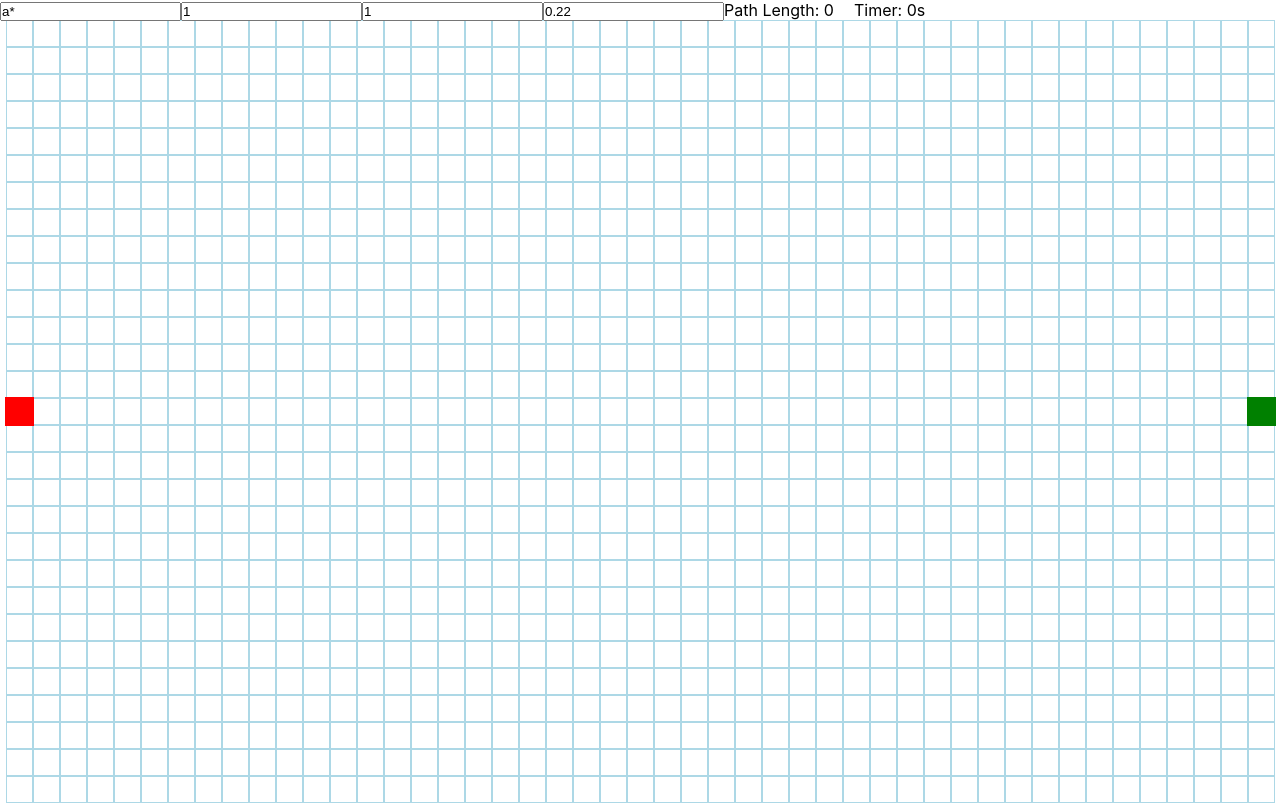
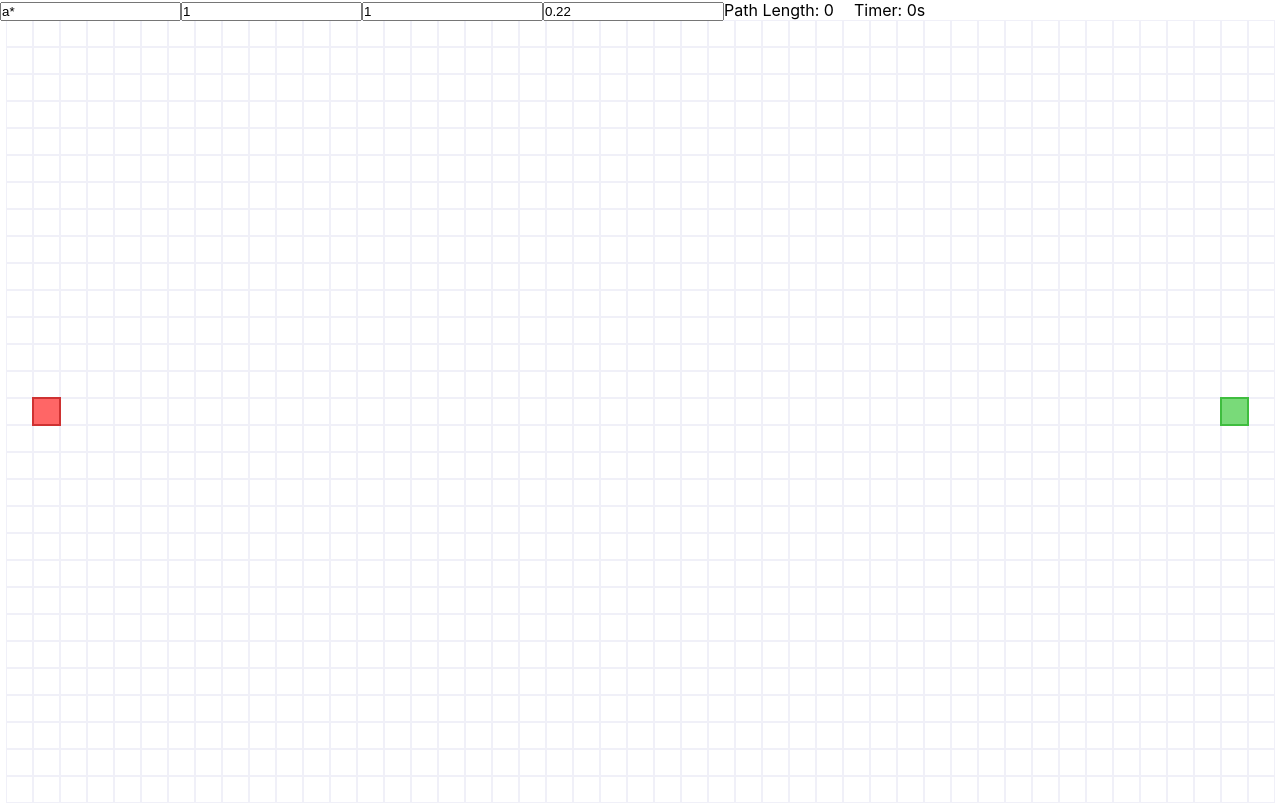
Before and after one commit to JansenSamosa/Pathfinding-Visualizer, a React (Create React App) app: page / in a window 1280 px wide. Built offline with nearby package versions, Linux system fonts and the light colour scheme.

Commit message:
css and polish

```diff
--- a/src/App.js
+++ b/src/App.js
@@ -41,8 +41,8 @@ export class App extends Component {
                 perlinThresh: .22
             },
             grid,
-            startCell: `CELL${Math.floor(rows/2)}-0`,
-            finishCell: `CELL${Math.floor(rows/2)}-${columns-1}`,
+            startCell: `CELL${Math.floor(rows/2)}-1`,
+            finishCell: `CELL${Math.floor(rows/2)}-${columns-2}`,
             startAlgorithm: false,
         }
         this.genRef = React.createRef()
@@ -52,6 +52,7 @@ export class App extends Component {
             pathLength: 0,
             timeElapsed: 0
         }
+        window.lock = false
     }
     componentDidMount() {
         document.addEventListener('keydown', this.handKeyEvents.bind(this))
@@ -62,13 +63,17 @@ export class App extends Component {
     }
     handKeyEvents = e => {
         if(e.key === 'c') this.clearGrid()
-        if(e.key === 'n') this.generateMap('perlin')
-        if(e.key === 'm') this.generateMap('maze')
         if(e.key === 'p') this.resetAlgorithm()
+        if(!window.lock) {
+            if(e.key === 'n') this.generateMap('perlin')
+            if(e.key === 'm') this.generateMap('maze')
+        }
     }
     handleMouseEvents = e => {
-        if(e.type === 'mousedown' || e.type === 'touchstart') this.setState({...this.state, config: {...this.state.config, mousehold: true}})
-        if(e.type === 'mouseup' || e.type === 'touchend') this.setState({...this.state, config: {...this.state.config, mousehold: false}})
+        if(!window.lock) {
+            if(e.type === 'mousedown' || e.type === 'touchstart') this.setState({...this.state, config: {...this.state.config, mousehold: true}})
+            if(e.type === 'mouseup' || e.type === 'touchend') this.setState({...this.state, config: {...this.state.config, mousehold: false}})
+        }
     }
     shouldComponentUpdate(nextProps, nextState) {
         if(this.state.grid !== nextState.grid) return false
@@ -78,18 +83,22 @@ export class App extends Component {
     generateMap = mapType => {
         this.stopAlgorithm()
         this.clearGrid()
+        window.lock = true
         if(mapType === 'perlin') this.genRef.current.genPerlinNoise()
         if(mapType === 'maze') this.genRef.current.genRecursiveBacktrackerMaze()
     }
     resetAlgorithm = () => {
+        window.lock = false
         this.setState({...this.state, startAlgorithm: false}, () => {
             this.setState({...this.state, startAlgorithm: true})
         })
     }
     stopAlgorithm = () => {
+        window.lock = false
         this.setState({...this.state, startAlgorithm: false})
     }
     clearGrid = () => {
+        window.lock = false
         for(let r = 0; r < this.state.grid.length; r++) {
             for(let c = 0; c < this.state.grid[r].length; c++) {
                 const cell = this.state.grid[r][c]
--- a/src/components/Cell.js
+++ b/src/components/Cell.js
@@ -41,6 +41,7 @@ export class Cell extends Component {
         }
     }
     mouseDown = (e) => {
+        if(!window.lock) {
             e.preventDefault()
             const cellType = this.state.cell.type
             if(cellType === 'WALL') {
@@ -55,6 +56,7 @@ export class Cell extends Component {
                 this.changeType('WALL')
             }
             this.draw()
+        }
     }
     render() {
         return (
--- a/src/components/algorithms/Algorithm.js
+++ b/src/components/algorithms/Algorithm.js
@@ -3,6 +3,10 @@ import React, { Component } from 'react'
 import Astar from './Astar'
 
 export class Algorithm extends Component {
+    shouldComponentUpdate() {
+        if(window.lock) return false //if locked, dont pass new props
+        else return true
+    }
     startAlgorithm = alg => {
         if(this.props.startAlgorithm) {
             if(alg === 'a*' || alg === 'djisktras' || alg === 'greedy') {
--- a/src/components/algorithms/Astar.js
+++ b/src/components/algorithms/Astar.js
@@ -154,9 +154,12 @@ export class Astar extends Component {
         this.setState({...this.state, closed, open})
     }
     algorithm = () => {
+        window.lock = true
         const startDate = new Date()
         const startTime = startDate.getTime()
         this.openCell(this.getCellByID(this.state.startCell))
+        const speed = this.props.config.overdrive < 1 ? (1 - this.props.config.overdrive) * 100 : 1
+        console.log(speed)
         this.astar = setInterval(() => {
             for(let j = 0; j < this.props.config.overdrive; j++) {
                 let current = this.getCellByID(this.state.open[0].id)
@@ -203,7 +206,7 @@ export class Astar extends Component {
                     clearInterval(this.astar)
                 }
             }
-        }, 1)
+        }, speed)
     }
     showPath = () => {
         let path = []
@@ -225,6 +228,7 @@ export class Astar extends Component {
             }
             if(index === path.length - 1) {
                 clearInterval(this.spAlg)
+                window.lock = false
             }
             index++
         }, 20)
--- a/src/components/generators/Generator.js
+++ b/src/components/generators/Generator.js
@@ -5,6 +5,7 @@ export class Generator extends Component {
 
     // PERLIN NOISE
     genPerlinNoise = () => {
+        window.lock = true
         const { config, grid } = this.props
         const perlin = new tumult.PerlinN()
         for(let r = 0; r < config.rows; r++) {
@@ -18,6 +19,7 @@ export class Generator extends Component {
                 }
             }
         }
+        window.lock = false
     }
     // RECURSIVE BACKTRACKER MAZE
     initializeMaze = () => {
@@ -64,6 +66,7 @@ export class Generator extends Component {
 
         if(top) neighbors.push(mazeGrid[mazeRow-1][mazeColumn])
         if(bottom) neighbors.push(mazeGrid[mazeRow+1][mazeColumn])
+
         if(left) neighbors.push(mazeGrid[mazeRow][mazeColumn-1])
         if(right) neighbors.push(mazeGrid[mazeRow][mazeColumn+1])
 
@@ -77,6 +80,7 @@ export class Generator extends Component {
         window.cellRefs[row][column].changeType('NORMAL')
     }
     genRecursiveBacktrackerMaze = () => {
+        window.lock = true
         let mazeGrid = this.initializeMaze()
         let stack = [mazeGrid[0][0]]
         let visited = []
@@ -100,7 +104,11 @@ export class Generator extends Component {
             //if(num === 100) clearInterval(this.mazeAlg)
             console.log(num)
             num++
-            if(stack.length === 0) clearInterval(this.mazeAlg)
+            if(stack.length === 0) {
+                window.lock = false
+
+                clearInterval(this.mazeAlg)
+            }
         }, 1)
     }
     render() {
--- a/src/grid.css
+++ b/src/grid.css
@@ -7,7 +7,7 @@
     width:25px;
     height:25px;
     float: left;
-    border: 1px solid lightblue;
+    border: 1px solid rgb(240, 240, 248);
     cursor: crosshair;
 }
 .grid-cell-background {
@@ -20,40 +20,49 @@
     z-index: 2;
 }
 .WALL .grid-cell-background{
-    background-color: rgb(31, 9, 110);
+    background-color: rgb(31, 30, 73);
     animation: growshrink 350ms;
-    width:29px; height:29px; top: -2px; left: -2px;
-    z-index: 3;
+    width:25px; height:25px; left: -2px; top: -2px;
+    border:2px solid rgb(31, 30, 73);
+    z-index: 7;
 }
 @keyframes growshrink {
-    0% {width:8px; height:8px;top: 7px;left: 7px; background-color: rgb(0, 1, 83)}
-    65% {width:35px; height:35px; top: -6px; left: -6px; background-color: rgb(76, 0, 139)}
-    100% {width:29px; height:29px; top: -2px; left: -2px; background-color: rgb(0, 1, 83)}
+    0% {width:8px; height:8px;top: 7px;left: 7px; background-color: rgb(8, 7, 70); border:2px solid rgb(8, 7, 70)}
+    65% {width:35px; height:35px; top: -6px; left: -6px; background-color: rgb(20, 18, 122); border:2px solid rgb(20, 18, 122)}
+    100% {width:25px; height:25px; left: -2px; top: -2px; border:2px solid rgb(8, 7, 70); background-color: rgb(8, 7, 70)}
 }
 .START .grid-cell-background{
-    width:29px; height:29px; top: -2px; left: -2px;
-    background-color: red;
+    width:25px; height:25px; left: -2px; top: -2px;
+    border:2px solid rgb(206, 50, 50);
+    background-color: rgb(255, 102, 102);
     cursor: move;
-    z-index: 2;
+    z-index: 10;
 }
 .FINISH .grid-cell-background{
-    width:29px; height:29px; top: -2px; left: -2px;
-    background-color: green;
+    width:25px; height:25px; left: -2px; top: -2px;
+    border:2px solid rgb(63, 189, 63);
+    background-color: rgb(121, 218, 121);
     cursor: move;
-    z-index: 2;
+    z-index: 10;
 }
 .PATH .grid-cell-background{
-    background-color: purple;
-    z-index: 2;
+    width:25px; height:25px; left: -2px; top: -2px;
+    border:2px solid rgb(255, 208, 0);
+    background-color: #fff897;
+    z-index: 5;
 }
 .OPEN .grid-cell-background{
-    background-color: rgb(118, 139, 255);
-    z-index: 2;
+    width:25px; height:25px; left: -2px; top: -2px;
+    border:2px solid rgb(36, 30, 119);
+    background-color: rgb(48, 40, 165);
+    z-index: 4;
     animation: growshrinkop 200ms;
 }
 .CLOSE .grid-cell-background{
-    background-color: rgb(178, 177, 231);
-    z-index: 2;
+    width:25px; height:25px; left: -2px; top: -2px;
+    border:2px solid rgb(157, 165, 235);
+    background-color: rgb(177, 190, 231);
+    z-index: 3;
 }
 @keyframes openToClose {
     0% {background-color: purple;}
```
Lines whose indentation alone changed are shown as unchanged.
